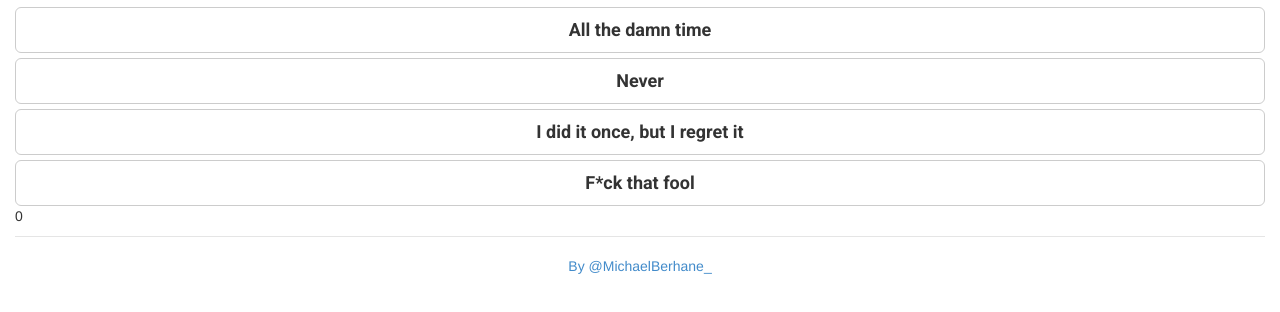
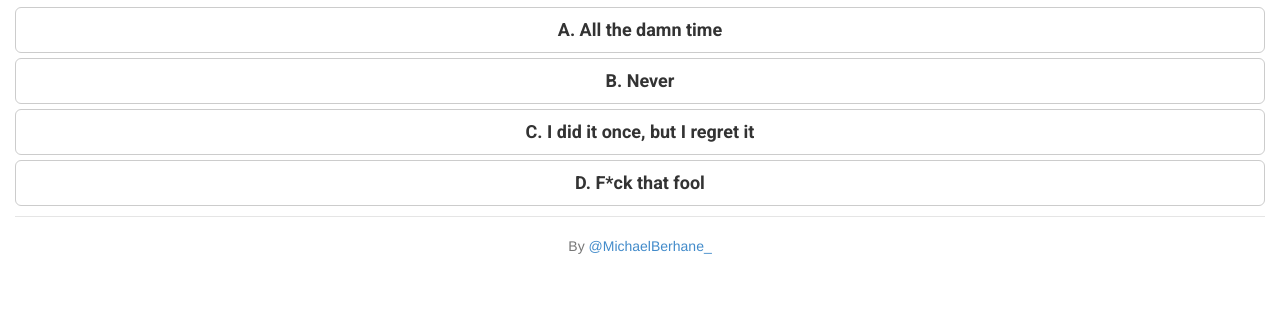
Before and after one commit to MichaelBerhane/SPA, a plain HTML site: page index.html in a window 1280 px wide. Both pictures are taken after a click on the button "TRY IT". Shown: the part 122-434 px from the top of the page. Drawn offline with Linux system fonts and the light colour scheme.

Commit message:
Added answer function

```diff
--- a/index.html
+++ b/index.html
@@ -28,7 +28,7 @@
 			<div class = "footer">
 				<div class ="footercontent">
 				<p>
-				<a href="http://www.twitter.com/MichaelBerhane_">By @MichaelBerhane_ </a>
+				By <a href="http://www.twitter.com/MichaelBerhane_">@MichaelBerhane_ </a>
 				</p>
 				</div>
 			</div>
--- a/js/controller.js
+++ b/js/controller.js
@@ -4,15 +4,39 @@ appControllers.controller('QuestionController', ['$scope', '$http', function($sc
 	$http.get('js/data.json').success(function(data){
 		$scope.question = data;
 		$scope.count = Number(0);
+		$scope.answer_count = 0;
 
 		/* Increase the counter */
 
-		$scope.button = function(){
+		$scope.button = function(num){
 			if($scope.count < 5){
 				$scope.count++;
 			}
 
+			var score = Number(num);
+			answer(score);
+		}
+
+		/* getter */
+
+		$scope.getcounter = function(){
+			return $scope.count;
+		}
+
+		var answer = function(answer){
+			console.log("current answer: " + answer);
+			$scope.answer_count += answer;
+			console.log("current score: " + $scope.answer_count);
 		}
 
 	});
 }]);
+
+
+appControllers.controller('AnswerController', ['$scope', '$http', function($scope, $http){
+
+
+
+
+
+}]);
--- a/partials/question.html
+++ b/partials/question.html
@@ -2,19 +2,18 @@
 <div ng-controller="QuestionController">
 
 	<h2 id ="title">{{question[count].no + ". " + question[count].question | uppercase }}</h2>
-	<button type="button" ng-click="button()" ng-init="count=0" class="btn btn-default btn-lg btn-block">
-		{{question[count].A}}
+	<button type="button" ng-click="button(1)" class="btn btn-default btn-lg btn-block">
+		{{"A. " + question[count].A}}
 	</button>
-	<button type="button" ng-click="button()" class="btn btn-default btn-lg btn-block">
-		{{question[count].B}}
+	<button type="button" ng-click="button(2)" class="btn btn-default btn-lg btn-block">
+		{{"B. " + question[count].B}}
 	</button>
-	<button type="button" ng-click="button()" class="btn btn-default btn-lg btn-block">
-		{{question[count].C}}
+	<button type="button" ng-click="button(3)" class="btn btn-default btn-lg btn-block">
+		{{"C. " + question[count].C}}
 	</button>
-	<button type="button" ng-click="button()" class="btn btn-default btn-lg btn-block">
-		{{question[count].D}}
+	<button type="button" ng-click="button(4)" class="btn btn-default btn-lg btn-block">
+		{{"D. " + question[count].D}}
 	</button>
 
-	{{count}}
 
 </div>
```
